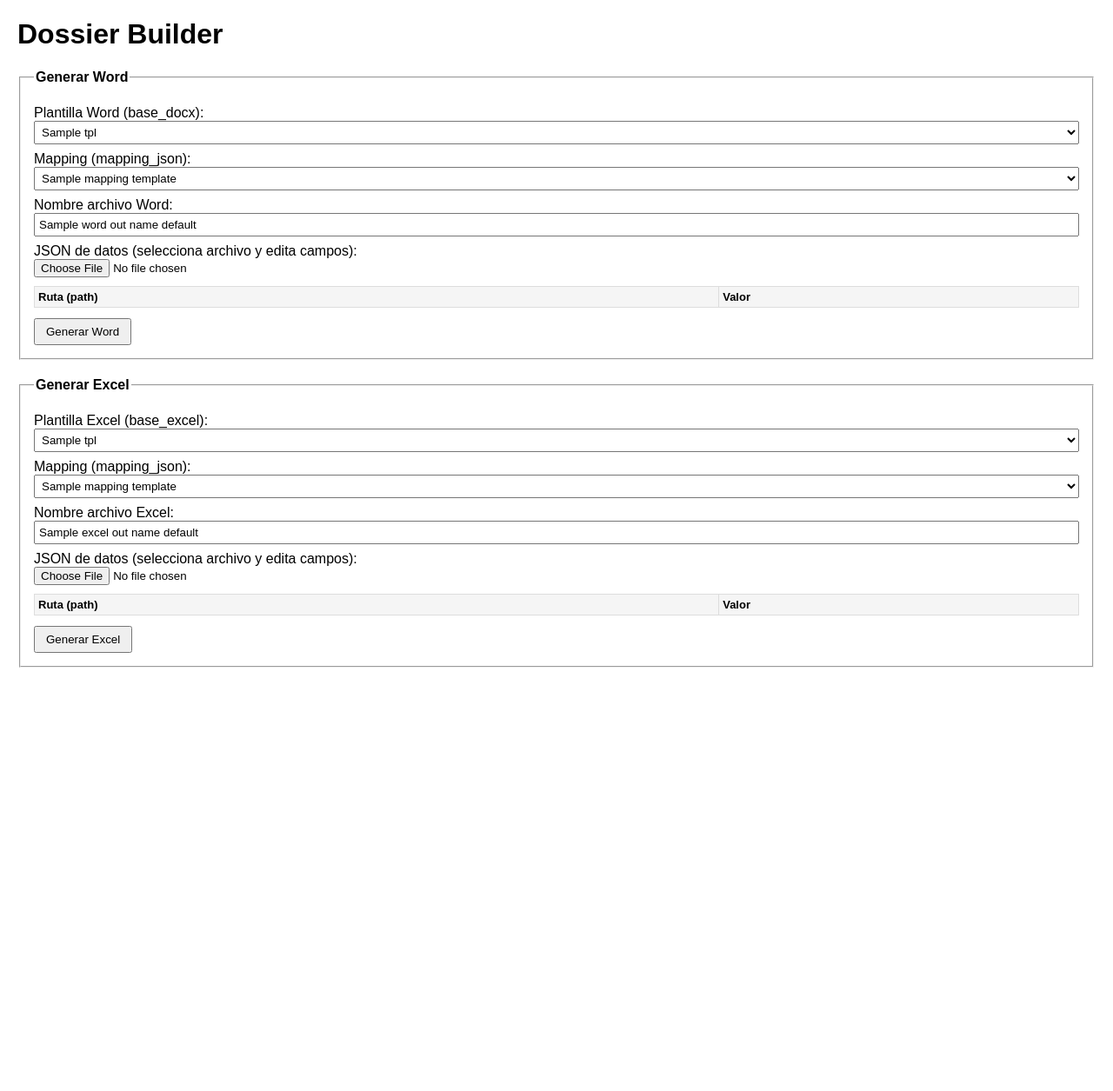
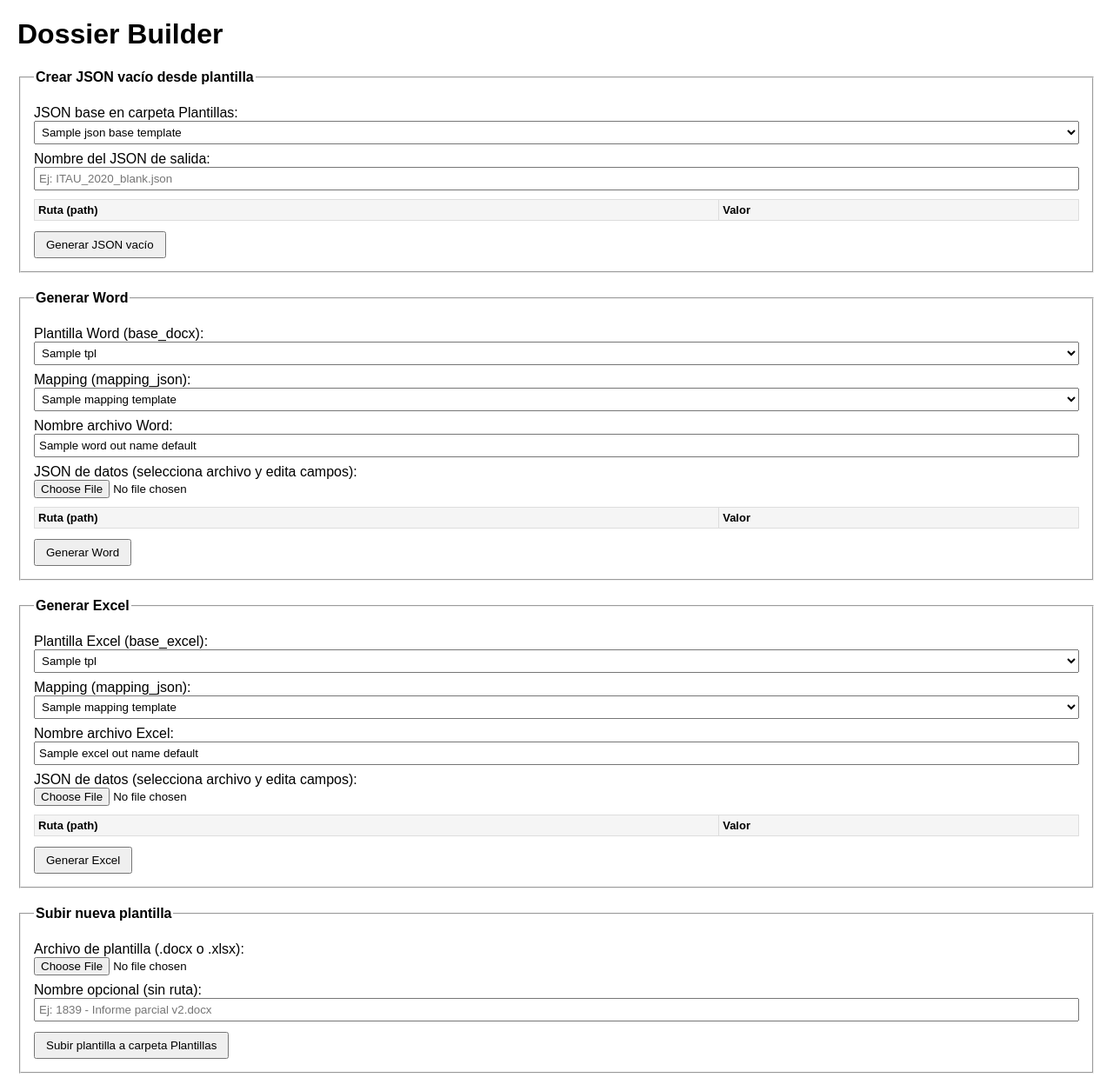
Before and after one commit to CristhianToBe/dossier-builder, a Django app: template webui/builder/templates/builder/index.html in a window 1280 px wide. Shown: the whole page at 87% size. Before the commit the page ends 768 px from the top, so only its background shows below. Run offline with Django 5.2, Linux system fonts and the light colour scheme; the template is opened without the code that fills it: most values are stand-ins (such as "Sample title", 1, 10 or a date in 2020); lists and menus that the app fills with data are empty.

Commit message:
Add UI editor to create JSON from base templates in Plantillas

```diff
--- a/webui/builder/templates/builder/index.html
+++ b/webui/builder/templates/builder/index.html
@@ -19,6 +19,46 @@
 </head>
 <body>
     <h1>Dossier Builder</h1>
+
+    <fieldset>
+        <legend><strong>Crear JSON vacío desde plantilla</strong></legend>
+        <form id="json_creator_form" method="post" action="{% url 'create_json' %}">
+            {% csrf_token %}
+
+            <label>JSON base en carpeta Plantillas:</label>
+            <select name="json_template" id="json_template_select" required>
+                {% if json_base_templates %}
+                    {% for j in json_base_templates %}
+                        <option value="{{ j.value }}">{{ j.name }}</option>
+                    {% endfor %}
+                {% else %}
+                    <option value="">(No hay JSON base en Plantillas)</option>
+                {% endif %}
+            </select>
+
+            <label>Nombre del JSON de salida:</label>
+            <input type="text" name="json_out_name" placeholder="Ej: ITAU_2020_blank.json">
+
+            <div class="json-table">
+                <table>
+                    <thead>
+                        <tr>
+                            <th>Ruta (path)</th>
+                            <th>Valor</th>
+                        </tr>
+                    </thead>
+                    <tbody id="json_creator_fields">
+                        <!-- filas generadas por JS -->
+                    </tbody>
+                </table>
+            </div>
+
+            <!-- aquí se guarda el JSON reconstruido antes de enviar -->
+            <input type="hidden" name="json_text" id="json_creator_text_hidden">
+
+            <button type="submit">Generar JSON vacío</button>
+        </form>
+    </fieldset>
 
     <!-- WORD -->
     <fieldset>
@@ -126,6 +166,21 @@
         </form>
     </fieldset>
 
+    <fieldset>
+        <legend><strong>Subir nueva plantilla</strong></legend>
+        <form method="post" enctype="multipart/form-data" action="{% url 'upload_template' %}">
+            {% csrf_token %}
+
+            <label>Archivo de plantilla (.docx o .xlsx):</label>
+            <input type="file" name="template_file" accept=".docx,.xlsx" required>
+
+            <label>Nombre opcional (sin ruta):</label>
+            <input type="text" name="template_name" placeholder="Ej: 1839 - Informe parcial v2.docx">
+
+            <button type="submit">Subir plantilla a carpeta Plantillas</button>
+        </form>
+    </fieldset>
+
     <script>
         // Aplana un objeto JSON en pares {path, value} usando '||' (mismo criterio que tus mappings)
         function flattenJson(obj, prefix = "") {
@@ -195,10 +250,7 @@
 
                         const pairs = flattenJson(parsed);
 
-                        // Limpiar tabla
                         tbody.innerHTML = "";
-
-                        // Crear filas
                         for (const pair of pairs) {
                             const tr = document.createElement("tr");
 
@@ -219,7 +271,6 @@
                             tbody.appendChild(tr);
                         }
 
-                        // también guardamos el JSON original por si quieres usarlo en el futuro
                         hidden.value = JSON.stringify(parsed, null, 2);
                     } catch (err) {
                         console.error(err);
@@ -254,9 +305,98 @@
             });
         }
 
+        function setupJsonCreator() {
+            const select = document.getElementById("json_template_select");
+            const tbody = document.getElementById("json_creator_fields");
+            const hidden = document.getElementById("json_creator_text_hidden");
+            const form = document.getElementById("json_creator_form");
+
+            if (!select || !tbody || !hidden || !form) return;
+
+            // Cuando cambias de plantilla base
+            select.addEventListener("change", function () {
+                const value = select.value;
+                if (!value) {
+                    tbody.innerHTML = "";
+                    hidden.value = "";
+                    return;
+                }
+
+                fetch("{% url 'get_json_template' %}?json_template=" + encodeURIComponent(value))
+                    .then((resp) => {
+                        if (!resp.ok) {
+                            throw new Error("Error al cargar JSON base");
+                        }
+                        return resp.json();
+                    })
+                    .then((data) => {
+                        const pairs = flattenJson(data);
+                        tbody.innerHTML = "";
+
+                        for (const pair of pairs) {
+                            const tr = document.createElement("tr");
+
+                            const tdPath = document.createElement("td");
+                            tdPath.className = "path-cell";
+                            tdPath.textContent = pair.path;
+
+                            const tdValue = document.createElement("td");
+                            tdValue.className = "value-cell";
+                            const input = document.createElement("input");
+                            input.type = "text";
+                            input.value = pair.value; // viene "" desde _blank_leaves
+                            input.dataset.path = pair.path;
+                            tdValue.appendChild(input);
+
+                            tr.appendChild(tdPath);
+                            tr.appendChild(tdValue);
+                            tbody.appendChild(tr);
+                        }
+
+                        // dejamos hidden vacío; se llenará al enviar
+                        hidden.value = "";
+                    })
+                    .catch((err) => {
+                        console.error(err);
+                        alert("No se pudo cargar el JSON base: " + err);
+                    });
+            });
+
+            // Al enviar el formulario, reconstruir JSON desde los campos
+            form.addEventListener("submit", function (e) {
+                const inputs = tbody.querySelectorAll("input[data-path]");
+                if (!inputs.length) {
+                    alert("No hay campos JSON cargados para generar.");
+                    e.preventDefault();
+                    return;
+                }
+
+                const pairs = [];
+                inputs.forEach((input) => {
+                    pairs.push({ path: input.dataset.path, value: input.value });
+                });
+
+                try {
+                    const obj = unflattenJson(pairs);
+                    hidden.value = JSON.stringify(obj, null, 2);
+                } catch (err) {
+                    console.error(err);
+                    alert("Error reconstruyendo el JSON: " + err);
+                    e.preventDefault();
+                }
+            });
+
+            // Disparar una carga inicial con el primer JSON de la lista (si hay)
+            if (select.value) {
+                const event = new Event("change");
+                select.dispatchEvent(event);
+            }
+        }
+
         document.addEventListener("DOMContentLoaded", function () {
             setupJsonEditor("word");
             setupJsonEditor("excel");
+            setupJsonCreator();
         });
     </script>
 </body>
--- a/webui/builder/urls.py
+++ b/webui/builder/urls.py
@@ -5,4 +5,7 @@ urlpatterns = [
     path("", views.index, name="index"),
     path("run-word/", views.run_word_view, name="run_word"),
     path("run-excel/", views.run_excel_view, name="run_excel"),
+    path("upload-template/", views.upload_template_view, name="upload_template"),
+    path("create-json/", views.create_json_view, name="create_json"),
+    path("get-json-template/", views.get_json_template_view, name="get_json_template"),
 ]
```
Also changed, not shown: webui/builder/views.py (+116 -0 lines).
